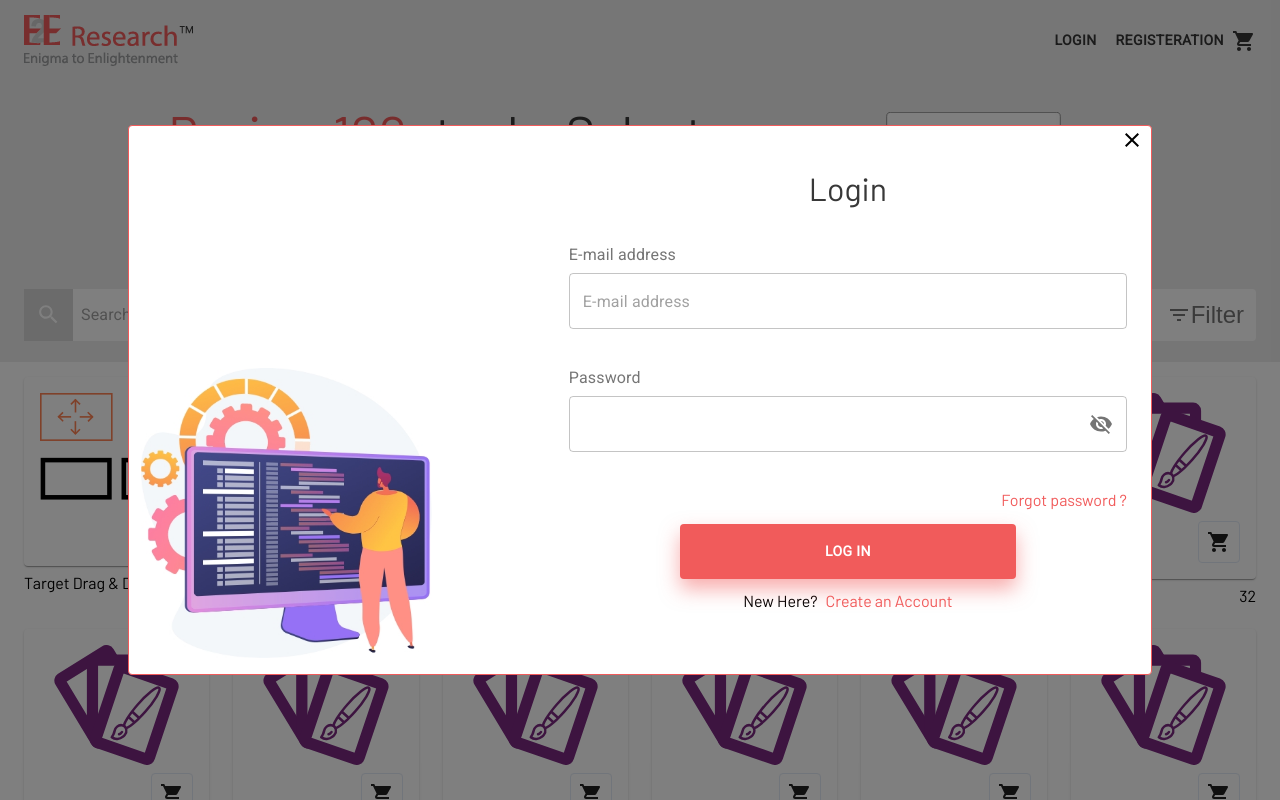
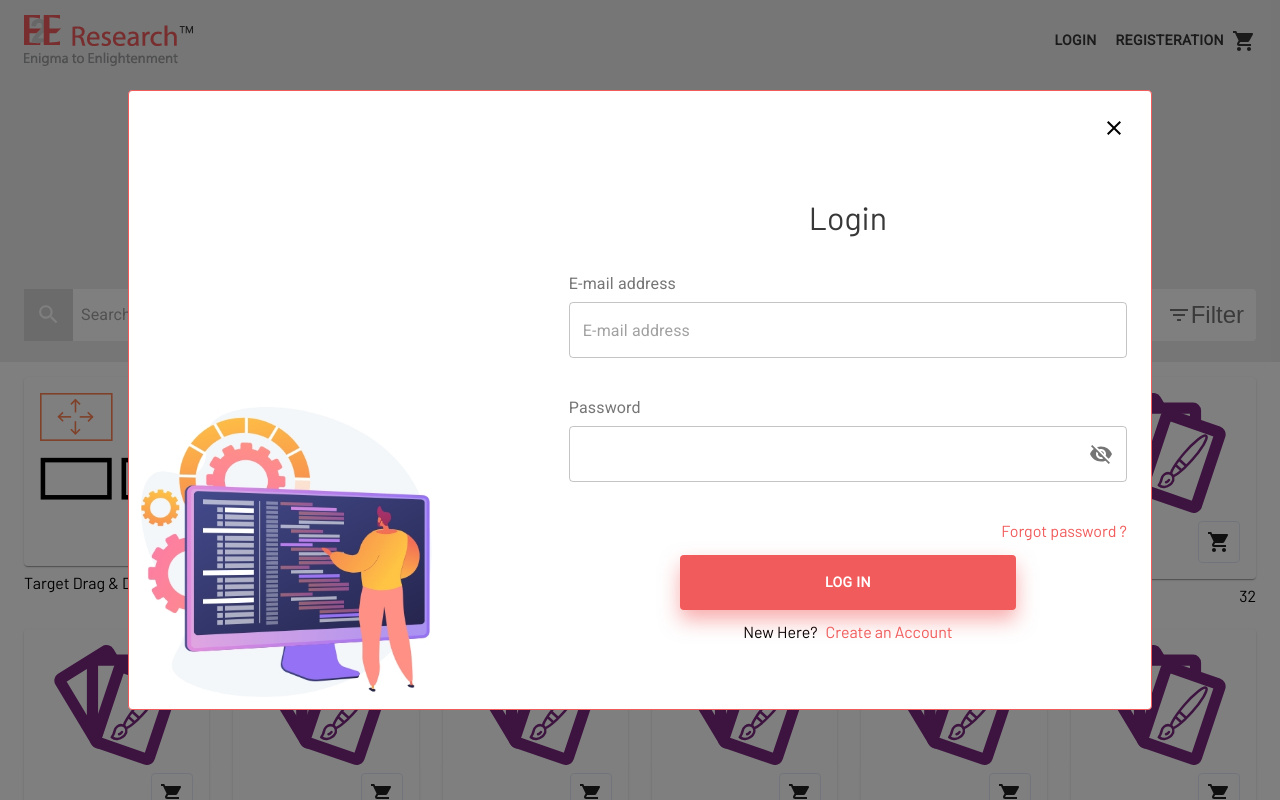
Before and after one commit to sharawane2e/Engame, a React (Create React App) app: page /#/ in a window 1280 px wide. Both pictures are taken after a click on the button "LOGIN". Shown: the top 800 px of the page. Built offline with nearby package versions, Linux system fonts and the light colour scheme.

Commit message:
login api

```diff
--- a/src/components/CustomPopup/CustomPopup.scss
+++ b/src/components/CustomPopup/CustomPopup.scss
@@ -19,17 +19,34 @@
         left: 50%;
         transform: translate(-50%,-50%);
         background: #fff;
-        width: 80%;
         min-height: 550px;
         border:  map-get($map:$border-color , $key: border-width) map-get($map:$border-color , $key: bsolid)
         map-get($map:$border-color , $key: red-dark);
         border-radius: map-get($map: $border-round, $key: boder-radius);
-        padding: 24px;
+        // padding: 0 24px;
     }
+    #{&}__inerxl{
+        width: 80%;
+    }
+    #{&}__inersm{
+        width: 50%;
+    }
+    #{&}__header{
+        padding: 25px;
+        display: flex;
+    }
+
+    #{&}__text{
+        display: flex;
+        flex: 1;
+    }
+    #{&}__body{
+       padding: 24px;
+    }
+
     #{&}__close{
-        position: absolute;
-        right: 7px;
-        top: 2px;
+        display: flex;
+        justify-content: flex-end;
         cursor: pointer;
     }
 }
--- a/src/components/CustomPopup/index.jsx
+++ b/src/components/CustomPopup/index.jsx
@@ -38,21 +38,31 @@ function CutomPopup(props) {
     hasHeader,
     classes = {},
     headerText = "",
+    poupxl=true,
+    gridAdd=true,
+    gridValue=7,
   } = props;
   const { content = "" } = classes;
   return open ? (
       <>
     <div className="popup-container">
-     <div className="popup-container__iner">
-         <div className="popup-container__close" onClick={onClose}><CloseOutlinedIcon/></div>
-         {hasHeader && <div className="popup-container__header">{headerText}</div>}
-         <Grid container spacing={3}>
-             <Grid item xs={12} sm={5} className="login-background">
-             </Grid>
-             <Grid item xs={12} sm={7}>
+     <div className={poupxl?"popup-container__iner popup-container__inerxl":"popup-container__iner popup-container__inersm"}>
+     {<div className={headerText?"popup-container__header border-bottom":"popup-container__header"} >
+         <div className="popup-container__text ">{headerText}</div>
+          <div className="popup-container__close" onClick={onClose}>
+            <CloseOutlinedIcon/>
+          </div>
+       </div>
+      }
+       <div className="popup-container__body">
+       <Grid container spacing={3}>
+             {gridAdd ?<Grid item xs={12} sm={5} className="login-background">
+             </Grid>:""}
+             <Grid item xs={12} sm={gridAdd?gridValue:12}>
              <div className={"confirmation-text" + content}>{children}</div>
              </Grid>
          </Grid>
+        </div>
      </div>
     </div>
     </>
--- a/src/components/Header/index.jsx
+++ b/src/components/Header/index.jsx
@@ -35,6 +35,9 @@ const Header=()=> {
       <Popup open={isReginOpen} onClose={() =>setReginIsOpen(false)}>
         <Registration/>
       </Popup>
+      {/* <Popup open={isReginOpen} onClose={() =>setLoginIsOpen(false)}>
+        <Registration/>
+      </Popup> */}
       </>
     );
 }
--- a/src/components/Login/Login.scss
+++ b/src/components/Login/Login.scss
@@ -2,7 +2,7 @@
     // text-align: center;
     #{&}__login{
         text-align: center;
-        padding-top: 25px;
+        padding-top: 15px;
         padding-bottom: 40px;
         font-size: map-get($map:$text-size , $key: xl);
     }
--- a/src/components/Login/index.jsx
+++ b/src/components/Login/index.jsx
@@ -1,28 +1,26 @@
 import React, { Component } from "react";
 import TextField from '@material-ui/core/TextField';
 import IconButton from '@material-ui/core/IconButton';
-// import Input from '@material-ui/core/Input';
-// import FilledInput from '@material-ui/core/FilledInput';
 import OutlinedInput from '@material-ui/core/OutlinedInput';
 import InputLabel from '@material-ui/core/InputLabel';
 import InputAdornment from '@material-ui/core/InputAdornment';
-//import FormHelperText from '@material-ui/core/FormHelperText';
 import FormControl from '@material-ui/core/FormControl';
 import Visibility from '@material-ui/icons/Visibility';
 import VisibilityOff from '@material-ui/icons/VisibilityOff';
 import Button from "@material-ui/core/Button";
 import Link from '@material-ui/core/Link';
-//import {EMAIL_LENGTH, PASSWORD_MAX_LENGTH} from "../../constants/ConstantValues";
 import { LoginValidation } from "../../util/FormValidation";
 import ApiRequest from "../../util/ApiRequest";
 import { LOGIN } from "../../config/ApiUrl";
 import LocalStorageUtils from "../../util/LocalStorageUtils";
-
+import Registration from "../../components/Registration";
+import axios from "axios";
 
 class Login extends Component {
      state = {
         email: "",
         password: "",
+        data:"",
         formErrors: {
           email: "",
           password: "",
@@ -32,34 +30,53 @@ class Login extends Component {
 
       loginValidation = new LoginValidation();
 
+      createAccount = (el) =>{
+        this.setState({data:`texxt`});
+      }
+
       handleSubmit = (el) => {
         el.preventDefault();
         const { email, password } = this.state;
         const validationResponse = this.loginValidation.validateForm({
-         // console.log(validationResponse),
            email,
            password,
         });
-        console.log(validationResponse);
-       if(validationResponse.isFormValid){
-          ApiRequest.request(LOGIN, "POST", {
-            email: email,
-            password: password,
-          })
-          .then((res) => {
-            console.log(res);
-            if (res.HasSuccess) {
-              console.log("susses");
 
-              LocalStorageUtils.setUserIntoLocalStorage(res.DataObject.Data);
-              ApiRequest.setAuthToken(LocalStorageUtils.getToken());
-              console.log(this.props.history.push("/Ashish"))
-            }
+      const data={
+        email:this.email,
+        password:this.pasword,
+        token:this.token
+      }
 
-          })
-          .catch((error) => {
-            console.log("eror",error);
-          })
+      if(validationResponse.isFormValid){
+        axios.post(LOGIN,data)
+        .then(res=>{
+          console.log(res);
+          console.log(localStorage.setItem('token',res.token));
+        })
+          // ApiRequest.request(LOGIN, "POST", {
+          //   email: email,
+          //   password: password,
+          // })
+
+
+          // .then((res) => {
+          //   // console.log(res);
+
+          //   if (res.HasSuccess) {
+          //     console.log("susses",res.DataObject.user);
+          //     //LocalStorageUtils.setUserIntoLocalStorage(res.DataObject.Data);
+          //     //piRequest.setAuthToken(LocalStorageUtils.getToken());
+          //     //console.log(this.props.history.push("/"))
+          //   }
+          //   else{
+          //     console.log("Welcome to my login");
+          //   }
+
+          // })
+          // .catch((error) => {
+          //   console.log("eror",error);
+          // })
        }
        else {
         delete validationResponse.isFormValid;
@@ -78,8 +95,7 @@ class Login extends Component {
         let value = el.target.value;
         const validationResponse = this.loginValidation.validateField(key, value);
         const errorMessage = validationResponse.isValid ? validationResponse.message: this.state.formErrors[key];
-        console.log(errorMessage)
-        this.setState({
+            this.setState({
         [key]: value,
         formErrors: { ...this.state.formErrors, [key]: errorMessage },
       });
@@ -91,7 +107,6 @@ class Login extends Component {
         }
         const validationResponse = this.loginValidation.validateField(key, value);
         const errorMessage = validationResponse.message;
-    console.log(errorMessage)
         this.setState({
           [key]: value,
           formErrors: { ...this.state.formErrors, [key]: errorMessage },
@@ -103,10 +118,10 @@ class Login extends Component {
 render() {
     return (
         <>
+        {this.state.data?<Registration />:
         <div className="form-area">
             <div className="form-area__login  large-hedding">Login</div>
             <form className="form-area__fileds" noValidate autoComplete="off">
-
            <InputLabel htmlFor="standard-adornment-email" className="input-label">E-mail address</InputLabel>
                 <FormControl className="form-area__control">
                 <TextField
@@ -118,14 +133,12 @@ render() {
                 message={this.state.formErrors.email}
                 type="Email"  variant="outlined"
                 />
+                 <div className="validated-error">{this.state.formErrors.email}</div>
                 </FormControl>
-            <div className="validated-error">{this.state.formErrors.email}</div>
-
 
        <InputLabel htmlFor="standard-adornment-password" className="input-label">Password</InputLabel>
           <FormControl className="form-area__control" variant="outlined">
-          {/* <InputLabel htmlFor="outlined-adornment-password">Password</InputLabel> */}
-          <OutlinedInput
+            <OutlinedInput
             id="outlined-adornment-password"
             type= {this.state.showPassword ? "text": "password"}
             value={this.state.password}
@@ -144,8 +157,8 @@ render() {
               </InputAdornment>
             }
             />
+          <div className="validated-error">{this.state.formErrors.password}</div>
         </FormControl>
-        <div className="validated-error">{this.state.formErrors.password}</div>
 
 
         <div className="forgot-link">
@@ -157,16 +170,15 @@ render() {
        <div className="form-button-grop">
        <Button type="submit"
         onClick={this.handleSubmit}
-        // disabled={this.state.disableSubmit}
        className="form-button-grop__custom-button">Log In</Button>
        </div>
         <div className="form-newaccont">
             <span>New Here?</span>
-            <Link href="#" >
+            <Link href="#" onClick={this.createAccount}>
             Create an Account
          </Link>
         </div>
-        </div>
+        </div>}
         </>
     );
   }
--- a/src/components/Registration/index.jsx
+++ b/src/components/Registration/index.jsx
@@ -1,4 +1,4 @@
-import React from 'react';
+import React ,{useState} from 'react';
 import TextField from '@material-ui/core/TextField';
 import IconButton from '@material-ui/core/IconButton';
 import OutlinedInput from '@material-ui/core/OutlinedInput';
@@ -10,13 +10,13 @@ import VisibilityOff from '@material-ui/icons/VisibilityOff';
 import Button from "@material-ui/core/Button";
 
 const Registration =() => {
-    const [values, setValues] = React.useState({
-        amount: '',
+
+    const [values, setValues] = useState({
         password: '',
-        weight: '',
-        weightRange: '',
+        confirmPassword:'',
         showPassword: false,
       });
+
       const handleChange = (prop) => (event) => {
         setValues({ ...values, [prop]: event.target.value });
       };
@@ -28,29 +28,37 @@ const Registration =() => {
       const handleMouseDownPassword = (event) => {
         event.preventDefault();
       };
+
+     const isLoginOpen =(props) =>()=>{
+       console.log("hey click");
+     }
     return (
         <>
         <div className="form-area">
             <div className="form-area__login  large-hedding">Registartion</div>
             <form className="form-area__fileds" noValidate autoComplete="off">
             <InputLabel htmlFor="standard-adornment-email" className="input-label">Name</InputLabel>
-            <FormControl className="form-area__control">
-            <TextField id="outlined-email-input" label="Email"  type="Email" autoComplete="current-email" variant="outlined" />
+              <FormControl className="form-area__control">
+            <TextField id="outlined-email-input" placeholder="Name"  type="Name"  variant="outlined" />
+            <div className="validated-error"></div>
             </FormControl>
             <InputLabel htmlFor="standard-adornment-email" className="input-label">E-mail</InputLabel>
             <FormControl className="form-area__control">
-            <TextField id="outlined-email-input" label="Email"  type="Email" autoComplete="current-email" variant="outlined" />
+            <TextField id="outlined-email-input" placeholder="Emails"  type="email"  variant="outlined" />
+            <div className="validated-error"></div>
             </FormControl>
             <InputLabel htmlFor="standard-adornment-password" className="input-label">Password</InputLabel>
+
+
           <FormControl className="form-area__control" variant="outlined">
-          <InputLabel htmlFor="outlined-adornment-password">Password</InputLabel>
           <OutlinedInput
             id="outlined-adornment-password"
+            placeholder="password"
             type={values.showPassword ? 'text' : 'password'}
             value={values.password}
             onChange={handleChange('password')}
             endAdornment={
-              <InputAdornment position="end" label="Outlined" variant="outlined">
+              <InputAdornment position="end" label="Outlined" >
                 <IconButton
                   aria-label="toggle password visibility"
                   onClick={handleClickShowPassword}
@@ -61,19 +69,20 @@ const Registration =() => {
                 </IconButton>
               </InputAdornment>
             }
-            labelWidth={70}
-          />
+           />
+           <div className="validated-error"></div>
+
         </FormControl>
-        <InputLabel htmlFor="standard-adornment-confirm-password" className="input-label">Confirm Password</InputLabel>
           <FormControl className="form-area__control" variant="outlined">
-          <InputLabel htmlFor="outlined-adornment-confirm-password">Confirm Password</InputLabel>
           <OutlinedInput
-            id="outlined-adornment-confirm-password"
-            type={values.showPassword ? 'text' : 'password'}
-            value={values.password}
-            onChange={handleChange('password')}
+            id="outlined-adornment-confirmpassword"
+            placeholder="Confirm Password "
+            type="password"
+            // type={values.showPassword ? 'text' : 'password'}
+             //value={values.confirmPassword}
+            //onChange={handleChange('password')}
             endAdornment={
-              <InputAdornment position="end" label="Outlined" variant="outlined">
+              <InputAdornment position="end" label="Outlined" >
                 <IconButton
                   aria-label="toggle password visibility"
                   onClick={handleClickShowPassword}
@@ -84,14 +93,18 @@ const Registration =() => {
                 </IconButton>
               </InputAdornment>
             }
-            labelWidth={70}
-          />
+           />
+           <div className="validated-error"></div>
         </FormControl>
+
+
         </form>
        <div className="form-button-grop">
        <Button type="button" className="form-button-grop__custom-button">Register</Button>
        </div>
-
+     <div>
+      <Button type="button" className=""  onclick={isLoginOpen}>Back</Button>
+     </div>
         </div>
         </>
     );
--- a/src/config/ApiUrl.js
+++ b/src/config/ApiUrl.js
@@ -1 +1 @@
-export const LOGIN = "https://run.mocky.io/v3/52b266f5-fb7c-493f-a757-3306c6ff175e";
+export const LOGIN = "https://run.mocky.io/v3/1193919c-aa70-4709-9071-5248c39e4ad5";
--- a/src/styles/Common.scss
+++ b/src/styles/Common.scss
@@ -75,6 +75,13 @@ body{
     min-height: 16px;
     // margin-top: 5px;
     color: #ff0000;
-    margin-bottom: 15px;
+    // margin-bottom: 15px;
     font-size: 14px;
+    margin-bottom: 8px;
+    margin-top: 8px;
 }
+
+.border-bottom{
+    border-bottom: map-get($map:$border-color , $key: border-width) map-get($map:$border-color , $key: bsolid) map-get($map: $text-color, $key: black-smooth);
+
+}
```
Also changed, not shown: 1 other file (tests, documents, lock files or other folders).
